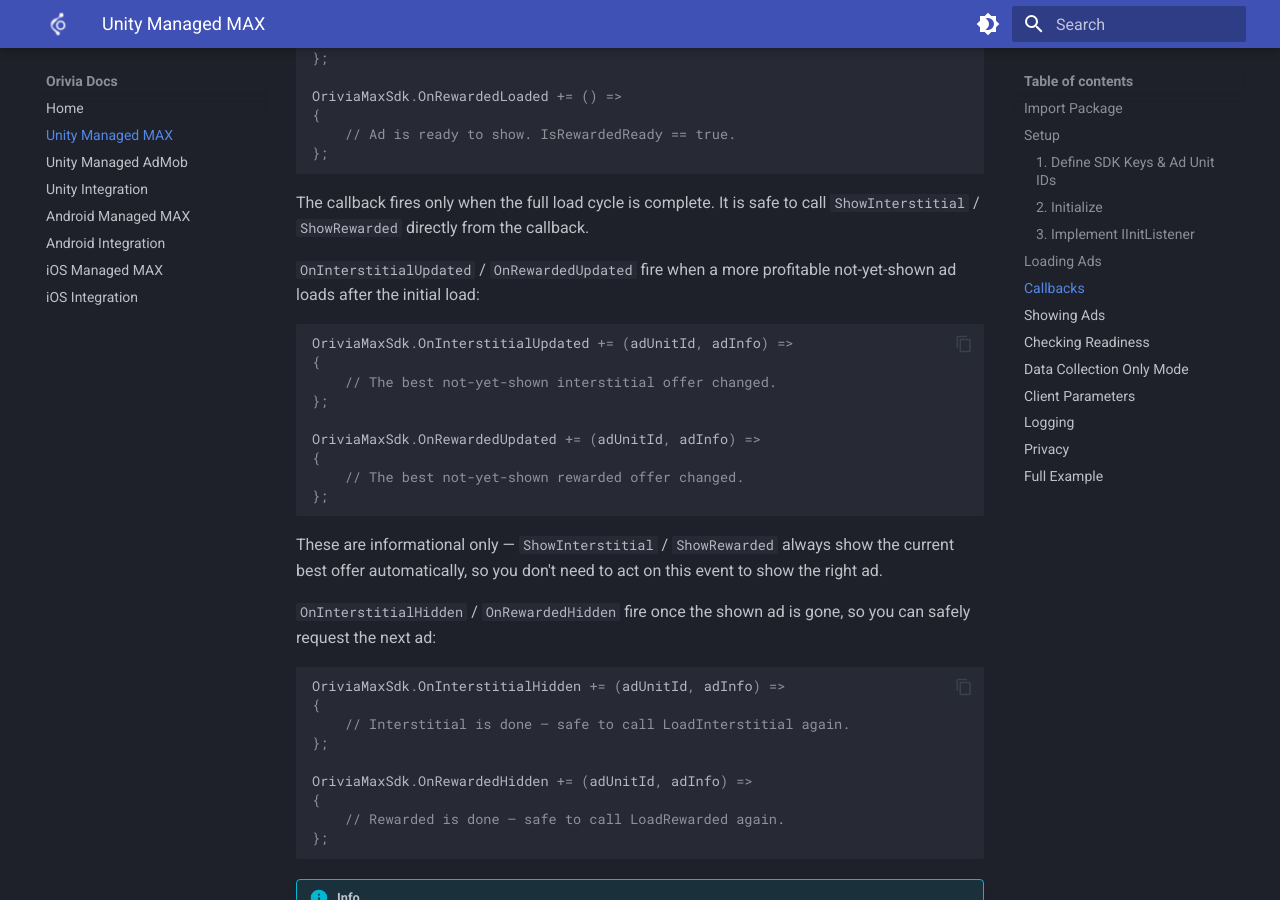
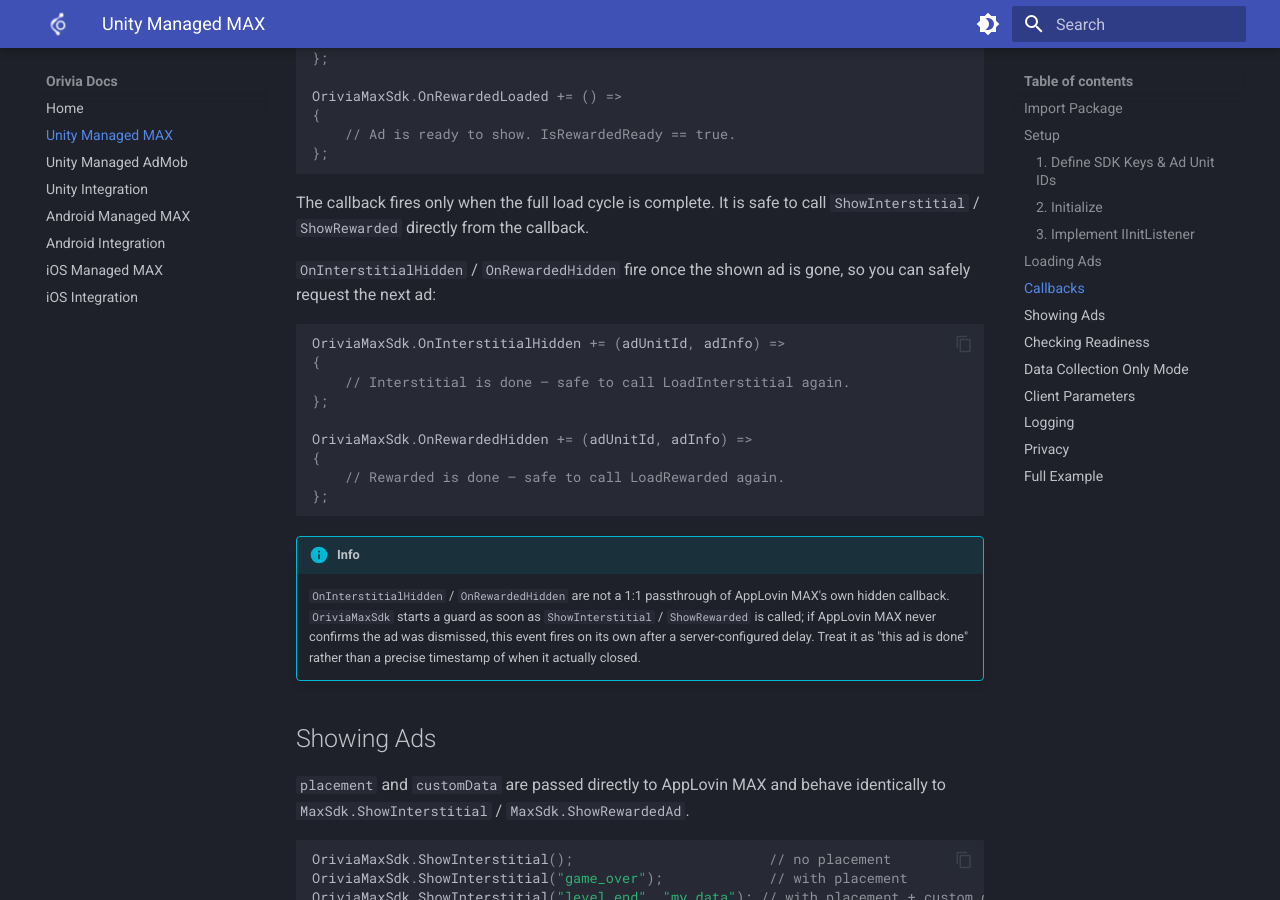
Before and after one commit to orivia-ai/orivia-sdk-docs.github.io, an MkDocs documentation site: the page built from docs/unity-max.md, in a window 1280 px wide and 900 px high, scrolled down 2428 px. Built offline with MkDocs 1.6.1 and Material for MkDocs 9.7.7, drawn with Linux system fonts in a browser that asks for light colours.

Commit message:
Update doc

````diff
--- a/docs/unity-max.md
+++ b/docs/unity-max.md
@@ -107,22 +107,6 @@
 ```
 
 The callback fires only when the full load cycle is complete. It is safe to call `ShowInterstitial` / `ShowRewarded` directly from the callback.
-
-`OnInterstitialUpdated` / `OnRewardedUpdated` fire when a more profitable not-yet-shown ad loads after the initial load:
-
-```csharp
-OriviaMaxSdk.OnInterstitialUpdated += (adUnitId, adInfo) =>
-{
-    // The best not-yet-shown interstitial offer changed.
-};
-
-OriviaMaxSdk.OnRewardedUpdated += (adUnitId, adInfo) =>
-{
-    // The best not-yet-shown rewarded offer changed.
-};
-```
-
-These are informational only — `ShowInterstitial` / `ShowRewarded` always show the current best offer automatically, so you don't need to act on this event to show the right ad.
 
 `OnInterstitialHidden` / `OnRewardedHidden` fire once the shown ad is gone, so you can safely request the next ad:
 
````
